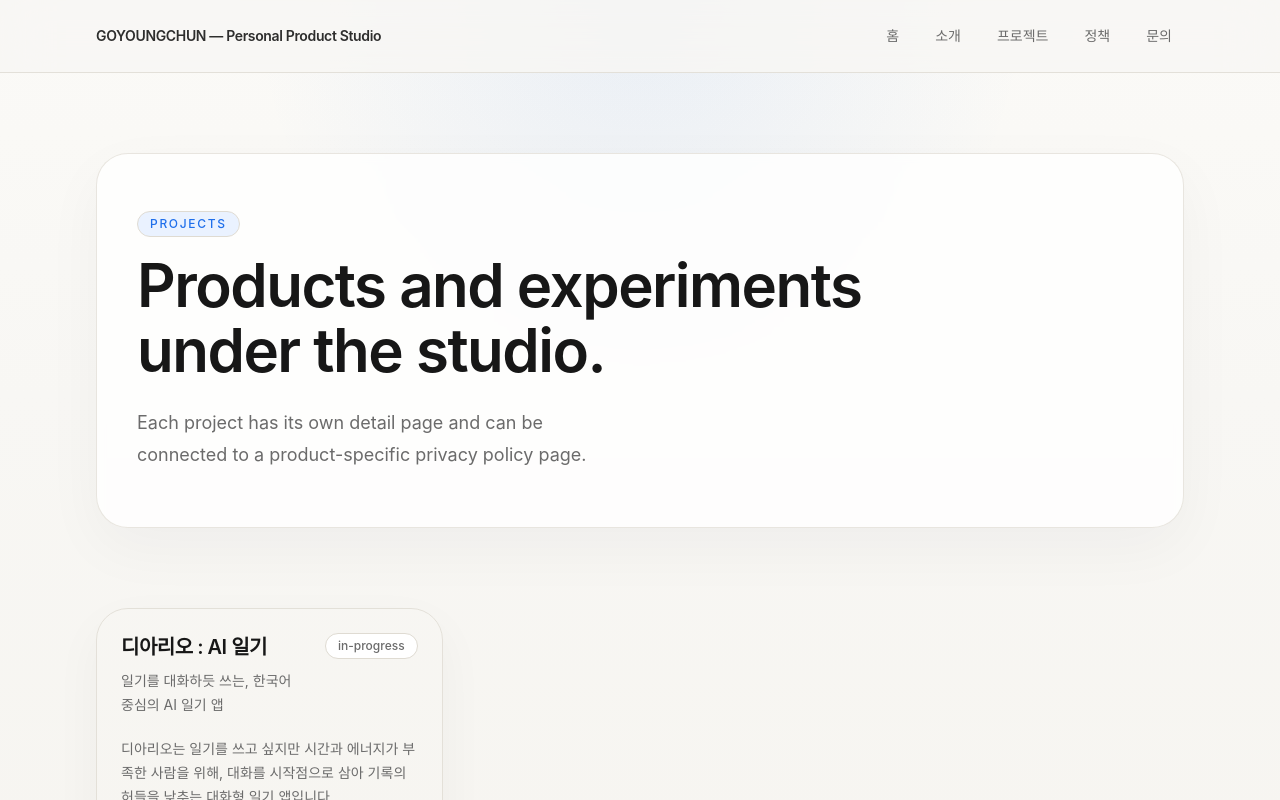
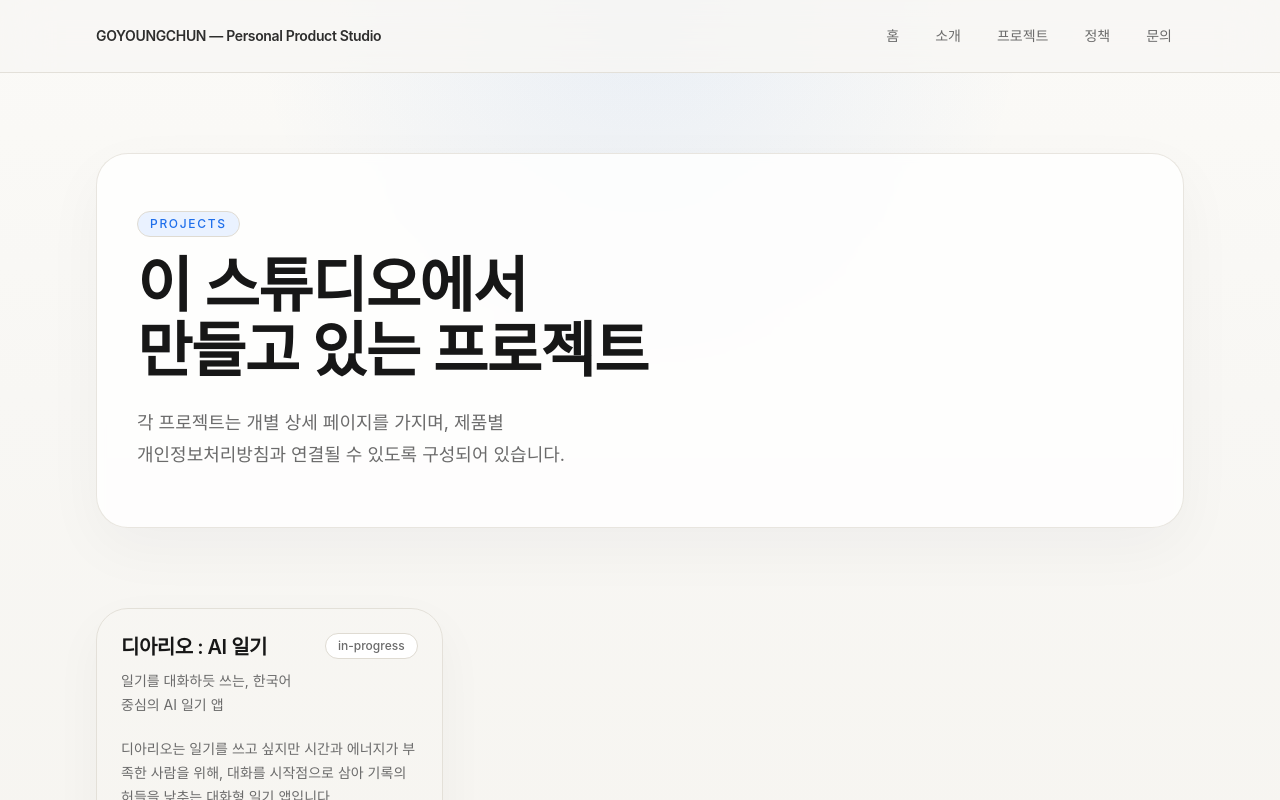
Before and after one commit to goyoungchun/goyoungchun, a Next.js app: page /projects in a window 1280 px wide. Shown: the top 800 px of the page. Built offline with nearby package versions, Linux system fonts and the light colour scheme.

Commit message:
Translate projects page hero copy to Korean

```diff
--- a/app/projects/page.tsx
+++ b/app/projects/page.tsx
@@ -8,7 +8,7 @@ export default function ProjectsPage() {
   const projects = getProjects()
   return (
     <main>
-      <PageHero eyebrow="Projects" title="Products and experiments under the studio." description="Each project has its own detail page and can be connected to a product-specific privacy policy page." />
+      <PageHero eyebrow="Projects" title="이 스튜디오에서 만들고 있는 프로젝트" description="각 프로젝트는 개별 상세 페이지를 가지며, 제품별 개인정보처리방침과 연결될 수 있도록 구성되어 있습니다." />
       <section className="pb-8"><Container><ProjectGrid projects={projects} /></Container></section>
       <SiteFooter />
     </main>
```
